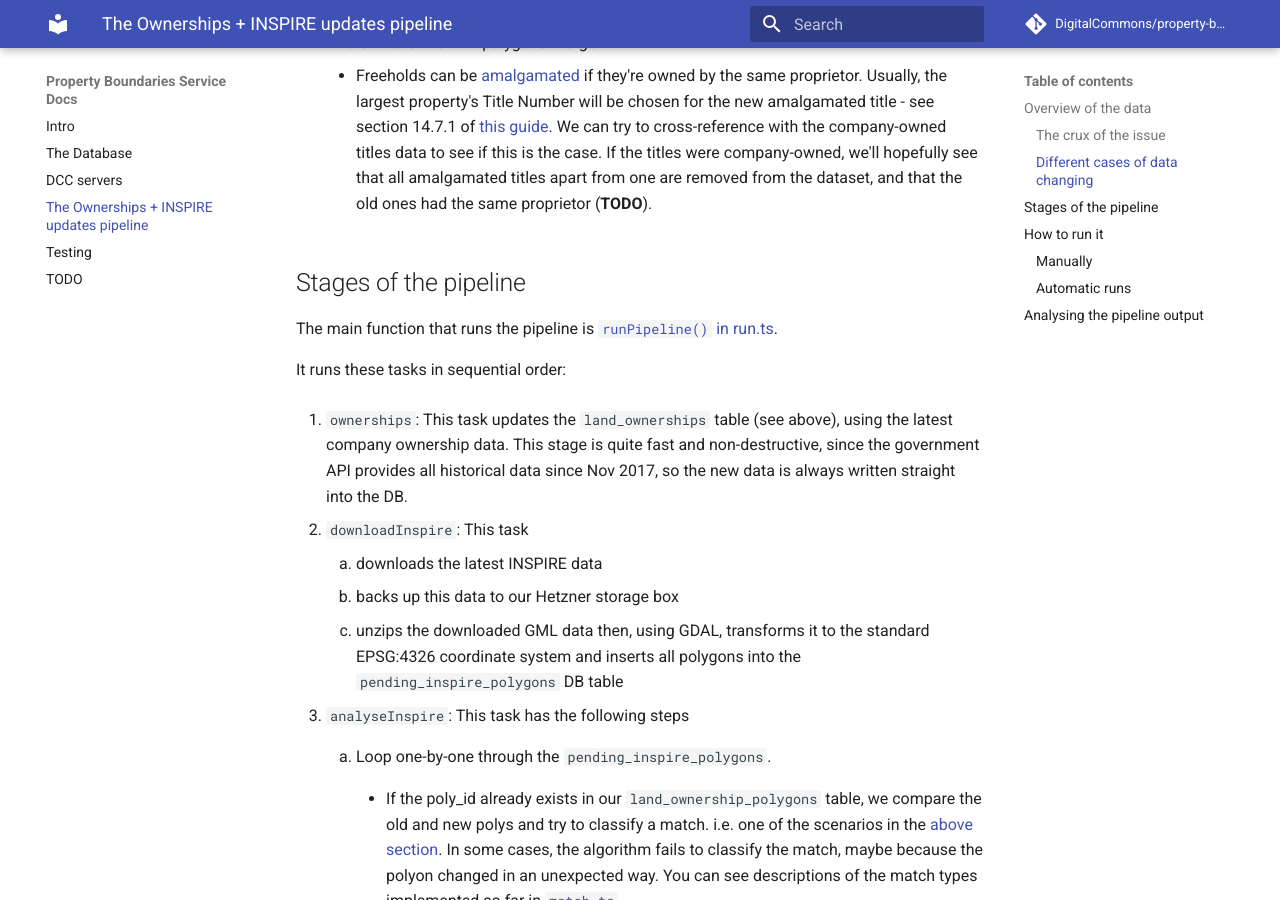
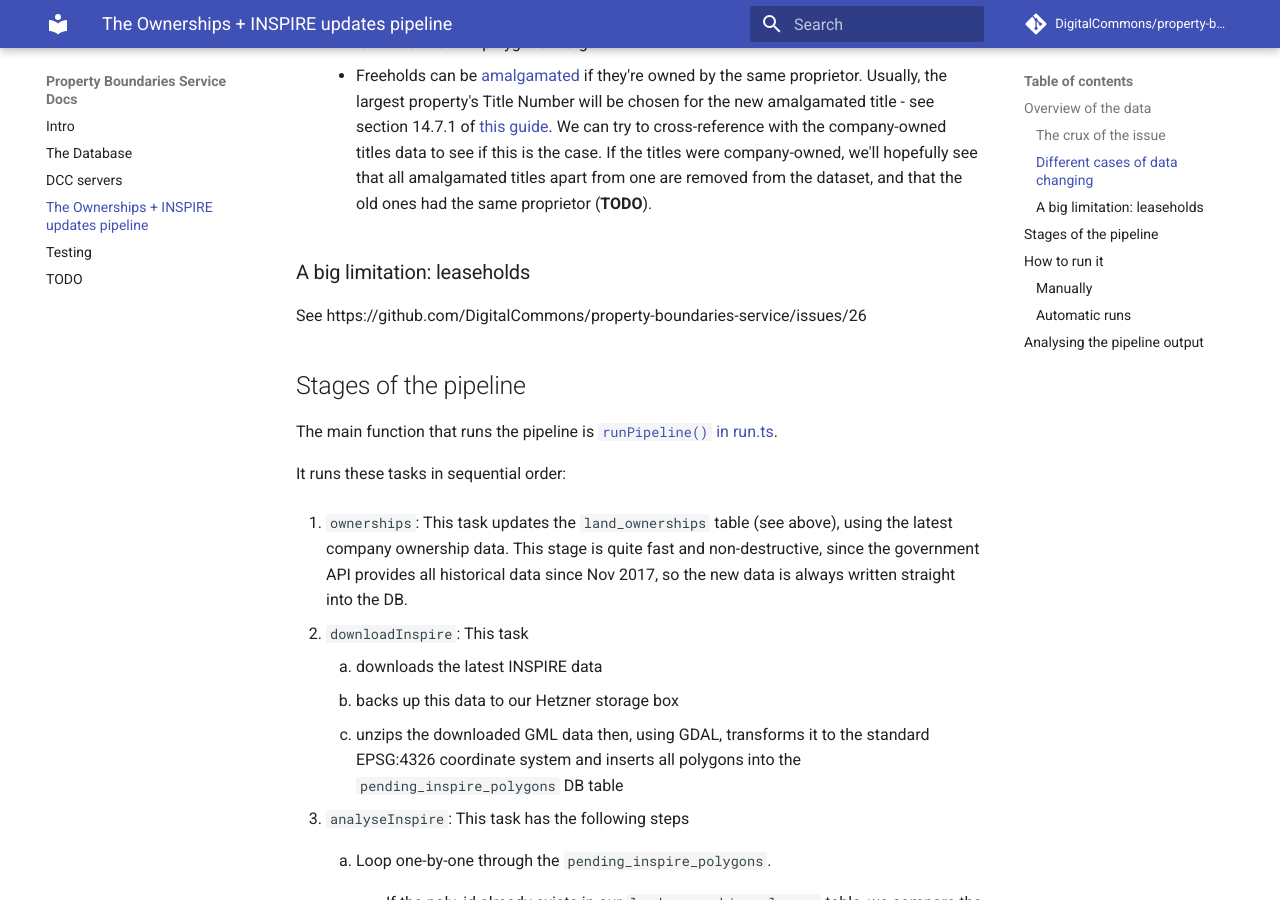
Before and after one commit to DigitalCommons/property-boundaries-service, an MkDocs documentation site: the page built from docs/pipeline.md, in a window 1280 px wide and 900 px high, scrolled down 2747 px. Built offline with MkDocs 1.6.1 and Material for MkDocs 9.7.7, drawn with Linux system fonts in a browser that asks for light colours; comment, search, counter and statistics services are not loaded.

Commit message:
Mention leaseholds bug in docs

```diff
--- a/docs/pipeline.md
+++ b/docs/pipeline.md
@@ -94,6 +94,10 @@ Here is a list of cases (W.I.P.) and what we do in the pipeline for each scenari
     - Freeholds can be [amalgamated](https://hmlandregistry.blog.gov.uk/2024/03/27/amalgamation-or-merger-whats-the-difference/) if they're owned by the same proprietor. Usually, the largest property's Title Number will be chosen for the new amalgamated title - see section 14.7.1 of [this guide](https://rosdev.atlassian.net/wiki/spaces/79RM/pages/76155396/L14+Amalgamation+and+Absorption+Guide). We can try to cross-reference with the company-owned titles data to see if this is the case. If the titles were company-owned, we'll hopefully see
     that all amalgamated titles apart from one are removed from the dataset, and that the old ones had the same proprietor (**TODO**).
 
+### A big limitation: leaseholds
+
+See https://github.com/DigitalCommons/property-boundaries-service/issues/26
+
 ## Stages of the pipeline
 
 The main function that runs the pipeline is [`runPipeline()` in
```
